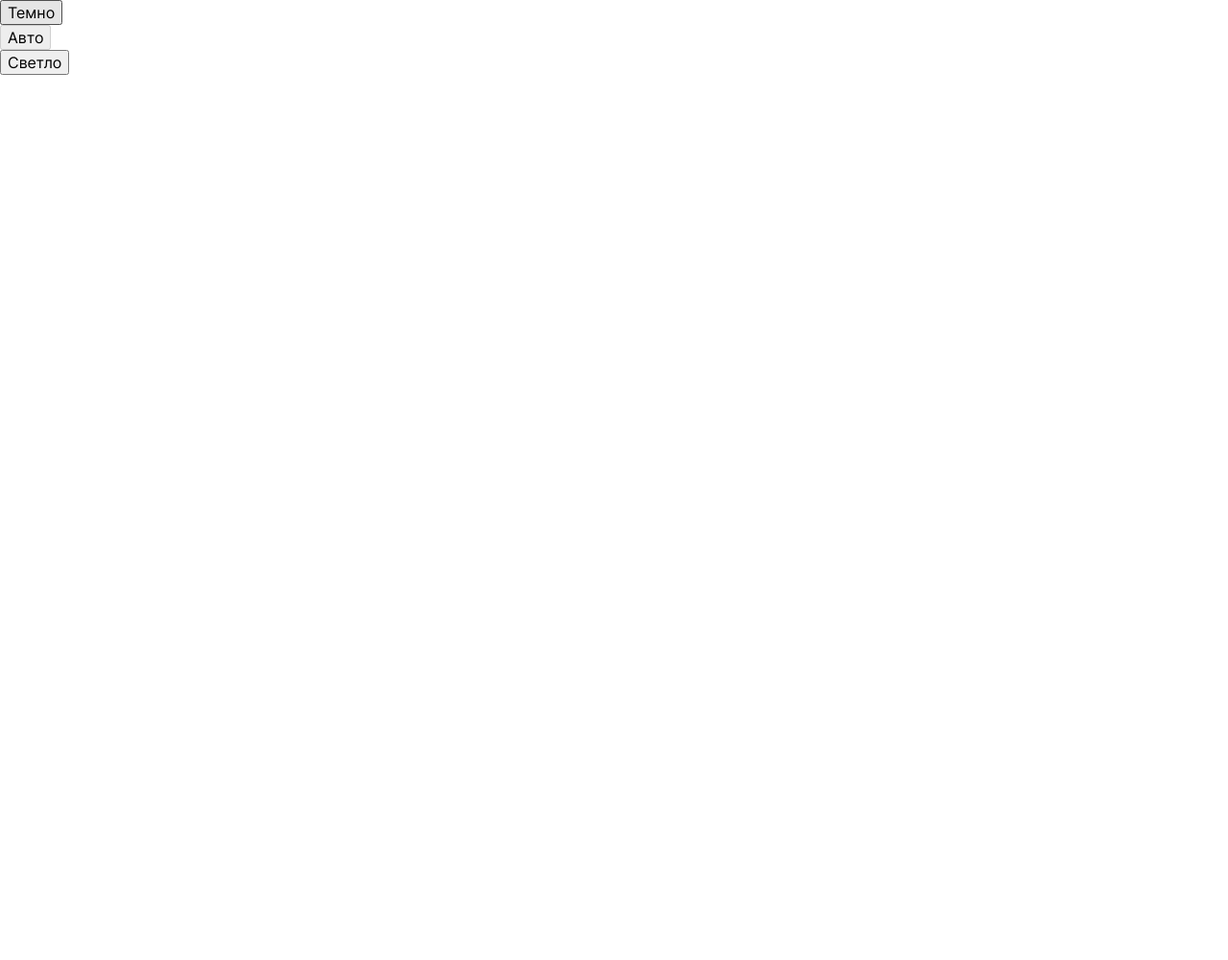
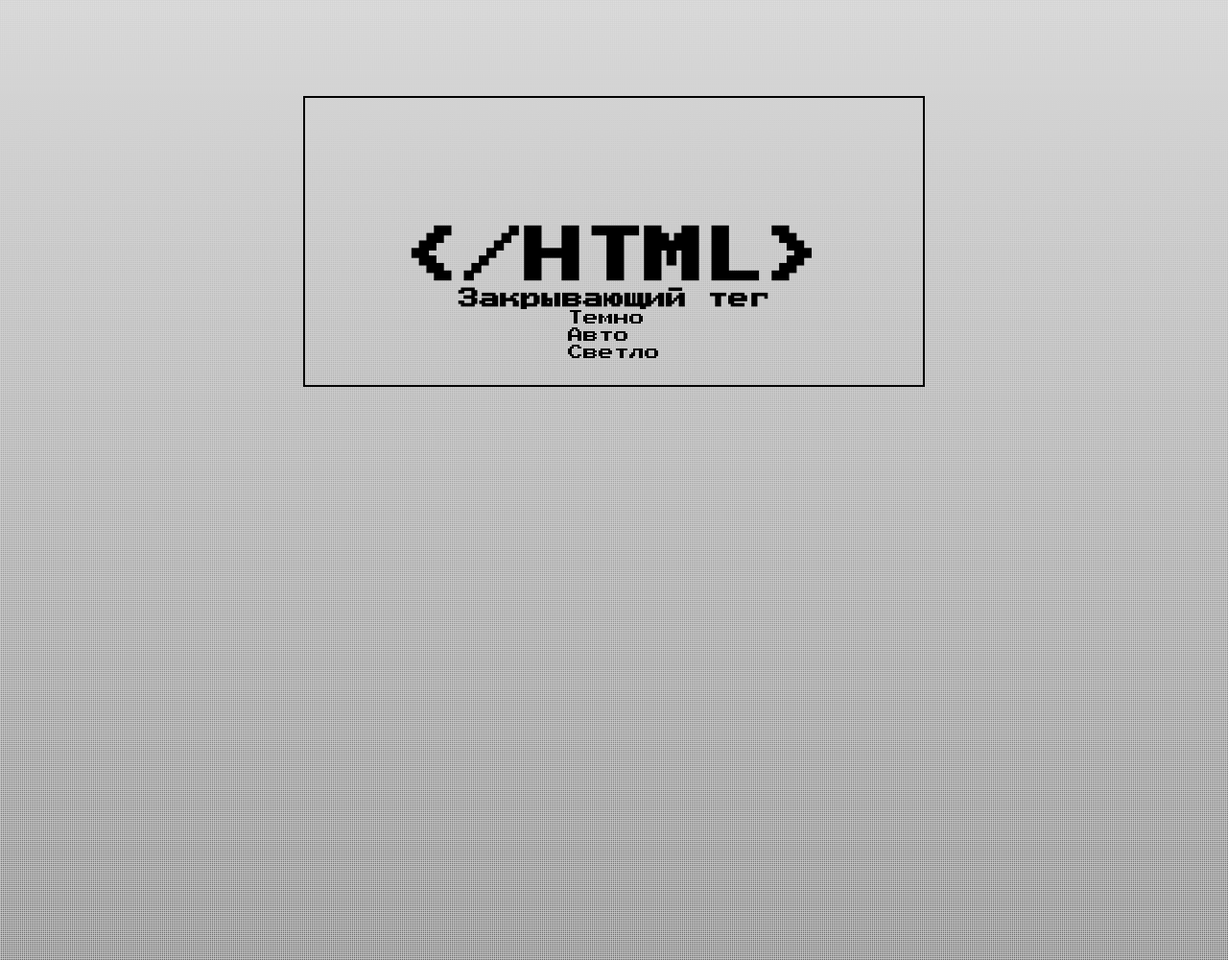
Before and after one commit to saitovmarat/Closing-Tag, a plain HTML site: page index.html in a window 1280 px wide. Shown: the whole page at 96% size. Before the commit the page ends 800 px from the top, so only its background shows below. Drawn offline with Linux system fonts and the light colour scheme.

Commit message:
second commit

```diff
--- a/index.html
+++ b/index.html
@@ -15,7 +15,9 @@
     <script src="./scripts/set-theme.js"></script>
   </head>
   <body class="page">
-    <header class="header">
+    <header class="header element-width">
+      <h1 class="header__title">&lt/HTML&gt</h1>
+      <h2 class="header__subtitle">Закрывающий тег</h2>
       <nav class="theme-menu header__theme-menu">
         <ul class="theme-menu__list">
           <li class="theme-menu__item">
@@ -40,7 +42,6 @@
           </li>
         </ul>
       </nav>
-
     </header>
     <main></main>
     <script src="./scripts/like.js"></script>
--- a/styles/style.css
+++ b/styles/style.css
@@ -19,6 +19,40 @@
   font-family: Inter, sans-serif;
   font-weight: var(--font-weight-regular);
   background-color: var(--bg-color);
+  background-image: var(--bg-image);
+  background-size: cover;
   min-inline-size: 320px;
   min-block-size: 100dvb;
+  margin: 100px 0;
 }
+
+.element-width {
+  width: clamp(23.4375rem, 16.3732rem + 30.1408vw, 43.5rem);
+}
+
+.header {
+  margin: 0 auto;
+  padding: 136px clamp(0.875rem, -2.9711rem + 16.4099vw, 7.53125rem) 25px;
+  display: flex;
+  flex-direction: column;
+  justify-content: center;
+  align-items: center;
+  border: solid 2px rgba(0, 0, 0, 1);
+  font-family: PressStart2P, sans-serif;
+  font-weight: var(--font-weight-regular);
+}
+
+.header__title {
+  font-size: clamp(3.0625rem, 2.7104rem + 1.5023vw, 4.0625rem);
+  line-height: 1;
+}
+
+.header__subtitle {
+  font-size: clamp(0.875rem, 0.6769rem + 0.8451vw, 1.4375rem);
+  line-height: 1;
+}
+
+.theme-menu__button {
+  background-color: transparent;
+  border: none;
+}
--- a/styles/themes.css
+++ b/styles/themes.css
@@ -4,6 +4,15 @@
 
   --bg-color: rgba(255, 255, 255, 1);
   --accent-color: rgba(0, 0, 0, 1);
+
+  --bg-image:
+    repeating-linear-gradient(
+      to right, #d3d3d3 0, transparent 2px
+    ),
+    repeating-linear-gradient(
+      to bottom, #d3d3d3 0, transparent 2px
+    ),
+    linear-gradient(#e7e7e7 0.01%, #1a1a1a);
 }
 
 :root.theme-dark {
@@ -12,4 +21,13 @@
 
   --bg-color: rgba(0, 0, 0, 1);
   --accent-color: rgba(0, 204, 20, 1);
+
+  --bg-image:
+    repeating-linear-gradient(
+      to right, #000 0, transparent 2px
+    ),
+    repeating-linear-gradient(
+      to bottom, #000 0, transparent 2px
+    ),
+    linear-gradient(#007f0c, #004306);
 }
--- a/styles/variables.css
+++ b/styles/variables.css
@@ -4,4 +4,13 @@
 
   --bg-color: rgba(255, 255, 255, 1);
   --accent-color: rgba(0, 0, 0, 1);
+
+  --bg-image:
+    repeating-linear-gradient(
+      to right, #d3d3d3 0, transparent 2px
+    ),
+    repeating-linear-gradient(
+      to bottom, #d3d3d3 0, transparent 2px
+    ),
+    linear-gradient(#e7e7e7 0.01%, #1a1a1a);
 }
```
